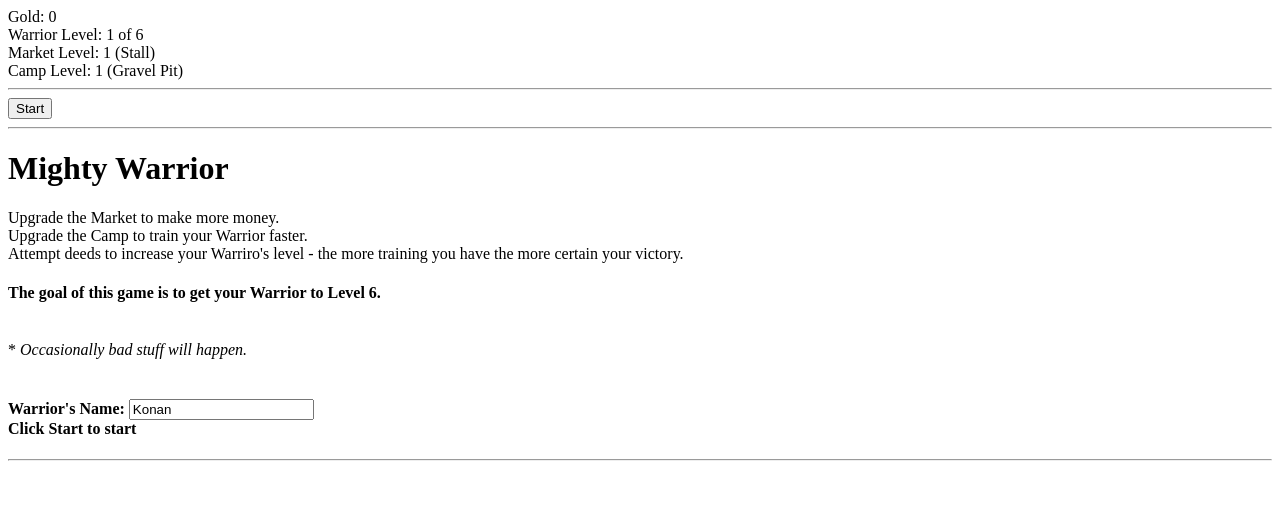
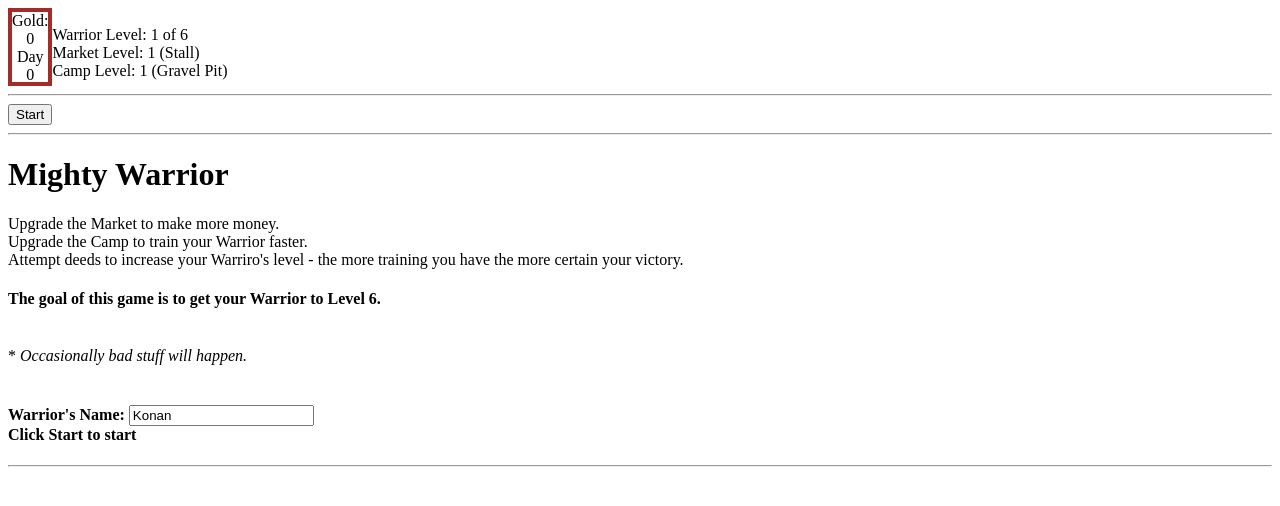
Before and after one commit to StellarConverter/MW2, an Angular app: page /title in a window 1280 px wide. Shown: the top 506 px of the page. Built offline with nearby package versions, Linux system fonts and the light colour scheme.

Commit message:
I can has CSS
primative first go with CSS in Angular 2 - just enough to put a box
around the gold/day indicator.  oh yeah I added a day indicator

```diff
--- a/src/app/app.component.css
+++ b/src/app/app.component.css
@@ -0,0 +1,9 @@
+div.barbox
+{
+    border-style: solid;
+    border-width: 4px;
+    border-color: brown;
+    float: left;
+    height:70px;
+    text-align: center;
+}
--- a/src/app/app.component.html
+++ b/src/app/app.component.html
@@ -1,14 +1,26 @@
-Gold: {{zzz.Gold}}
+<div class = "barbox">
+ Gold:
+ <BR>
+ {{zzz.Gold}}
+  <BR>
+ Day
+ <BR>
+ {{zzz.CycleCount}}
+</div>
+
 <BR>
 Warrior Level: {{zzz.Warrior.Level}} of {{zzz.Warrior.MaxLevel}}
 <BR>
 Market Level: {{zzz.Market.Level}} ({{zzz.Market.Name}})
 <BR>
 Camp Level: {{zzz.Camp.Level}} ({{zzz.Camp.Name}})
+
+<br style="clear: left;" />
 <HR>
 <div *ngIf="zzz.IsGaveActive"> <button (click)='nextClick()'>NEXT</button></div>
 <div *ngIf="zzz.CycleCount == 0"> <button (click)='nextClick()'>Start</button></div>
 <HR>
+
 <div>
 <router-outlet></router-outlet>
  </div>
```
